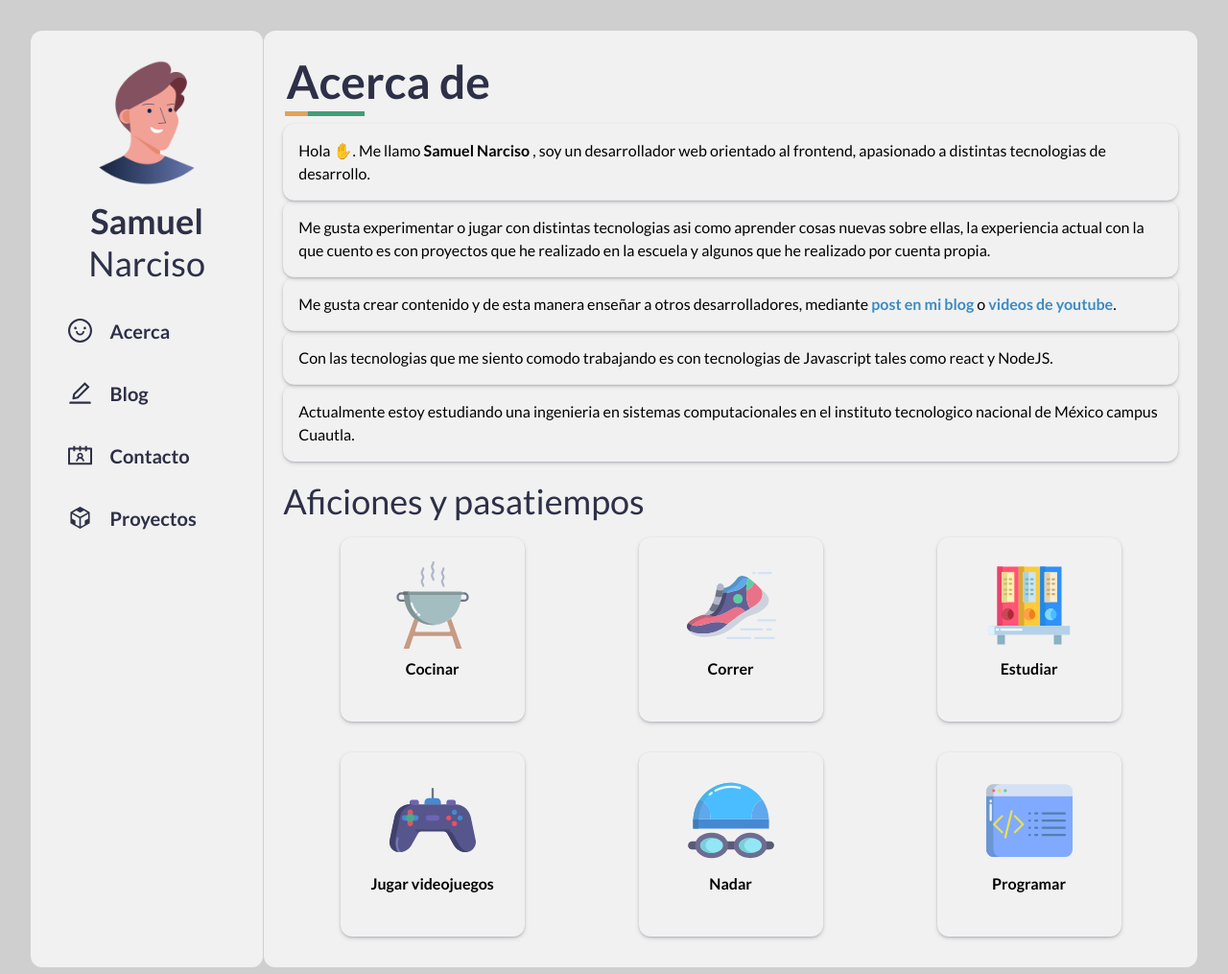
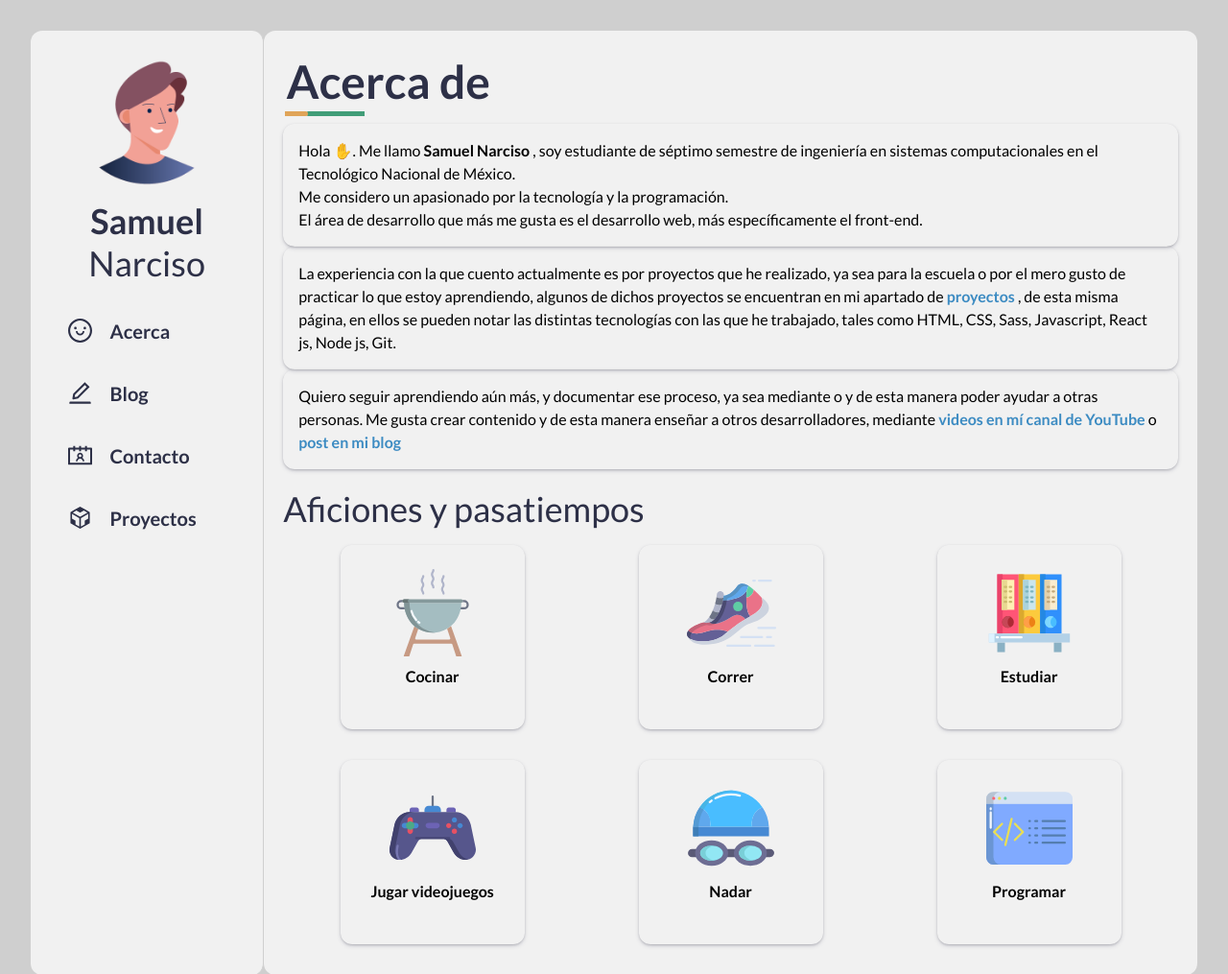
Before and after one commit to SamuelNarciso/web-personal, a Gatsby site: page / in a window 1280 px wide. Shown: the top 1015 px of the page at 96% size. Built offline with nearby package versions, Linux system fonts and the light colour scheme; Gatsby itself is replaced by a stand-in of ours.

```diff
--- a/gatsby-config.js
+++ b/gatsby-config.js
@@ -1,9 +1,9 @@
 module.exports = {
   siteMetadata: {
     title: `Samuel N.`,
-    description: `Testeo con gartsby para crear un blog`,
+    description: `Pagina web personal.`,
     author: `SamuelNarciso`,
-    siteUrl: `https://gatsbystarterdefaultsource.gatsbyjs.io/`,
+    siteUrl: `samuelnarciso.tk`,
   },
 
   plugins: [
--- a/src/pages/index.js
+++ b/src/pages/index.js
@@ -19,41 +19,48 @@
       <Seo title="Home" />
       <Header titulo="Acerca de" />
       <p className="regular parrafo">
-        Hola ✋. Me llamo <span className="bold"> Samuel Narciso </span> , soy
-        un desarrollador web orientado al frontend, apasionado a distintas
-        tecnologias de desarrollo.
+        Hola ✋. Me llamo <span className="bold"> Samuel Narciso </span>, soy
+        estudiante de séptimo semestre de ingeniería en sistemas computacionales
+        en el Tecnológico Nacional de México.
+        <br />
+        Me considero un apasionado por la tecnología y la programación.
+        <br />
+        El área de desarrollo que más me gusta es el desarrollo web, más
+        específicamente el front-end.
       </p>
       <p className="regular parrafo">
-        Me gusta experimentar o jugar con distintas tecnologias asi como
-        aprender cosas nuevas sobre ellas, la experiencia actual con la que
-        cuento es con proyectos que he realizado en la escuela y algunos que he
-        realizado por cuenta propia.
+        La experiencia con la que cuento actualmente es por proyectos que he
+        realizado, ya sea para la escuela o por el mero gusto de practicar lo
+        que estoy aprendiendo, algunos de dichos proyectos se encuentran en mi
+        apartado de{' '}
+        <Link className="bold texto-link" to="/proyectos">
+          {' '}
+          proyectos{' '}
+        </Link>
+        , de esta misma página, en ellos se pueden notar las distintas
+        tecnologías con las que he trabajado, tales como HTML, CSS, Sass,
+        Javascript, React js, Node js, Git.
       </p>
       <p className="regular parrafo">
-        Me gusta crear contenido y de esta manera enseñar a otros
-        desarrolladores, mediante {' '}
-        <Link className="bold texto-link" to="/blog">
-          post en mi blog {' '}
-        </Link>
-         o
+        Quiero seguir aprendiendo aún más, y documentar ese proceso, ya sea
+        mediante o y de esta manera poder ayudar a otras personas. Me gusta
+        crear contenido y de esta manera enseñar a otros desarrolladores,
+        mediante{' '}
         <a
           className="bold texto-link"
           href="https://www.youtube.com/channel/UCdlswAjW13BPfV9jo5VLJnQ"
           alt="canal de youtube samuel narciso"
         >
-           {' '}videos de youtube
+          {' '}
+          videos en mí canal de YouTube{' '}
         </a>
-        .
-      </p>
-      <p className="regular parrafo">
-        Con las tecnologias que me siento comodo trabajando es con tecnologias
-        de Javascript tales como react y NodeJS.
+        o
+        <Link className="bold texto-link" to="/blog">
+          {' '}
+          post en mi blog{' '}
+        </Link>
       </p>
 
-      <p className="regular parrafo">
-        Actualmente estoy estudiando una ingenieria en sistemas computacionales
-        en el instituto tecnologico nacional de México campus Cuautla.
-      </p>
       <br />
       <p className="subtitulo"> Aficiones y pasatiempos </p>
       <div className="container-wrap">
--- a/src/styles/_mediaQuery.scss
+++ b/src/styles/_mediaQuery.scss
@@ -25,7 +25,7 @@
     display: none;
   }
   .post {
-    width: 90%;
+    width: 100%;
   }
 }
 @media screen and (max-width: 600px) {
```
Also changed, not shown: 1 other file.
